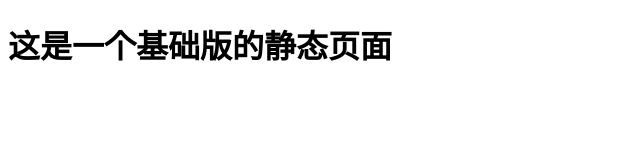
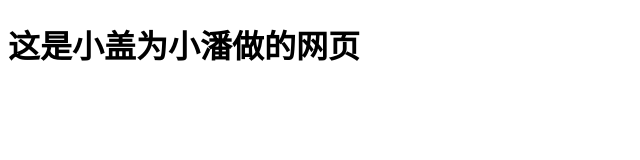
Before and after one commit to gdl1412/gdl.github.io, a plain HTML site: page index.html in a window 1280 px wide. Shown: the whole page, without its empty margins (0-640 px from the left). Drawn offline with Linux system fonts and the light colour scheme.

Commit message:
Update index.html
Signed-off-by: G.SH <72334817+gdl1412@users.noreply.github.com>

```diff
--- a/index.html
+++ b/index.html
@@ -2,11 +2,10 @@
 <html lang="en">
 <head>
     <meta charset="UTF-8">
-    <meta http-equiv="X-UA-Compatible" content="IE=edge">
     <meta name="viewport" content="width=device-width, initial-scale=1.0">
-    <title>GaiWebsite</title>
+    <title>GaiTo小潘的网页</title>
 </head>
 <body>
-    <h1>这是一个基础版的静态页面</h1>
+    <h1>这是小盖为小潘做的网页</h1>
 </body>
 </html>
```
